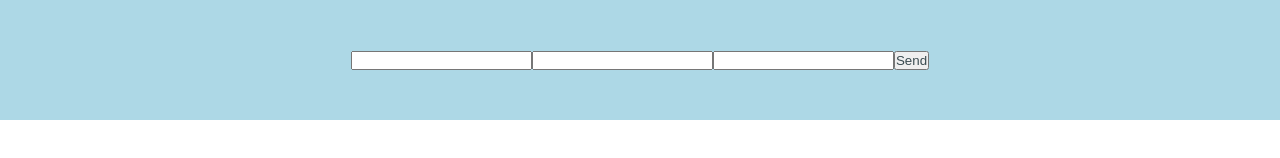
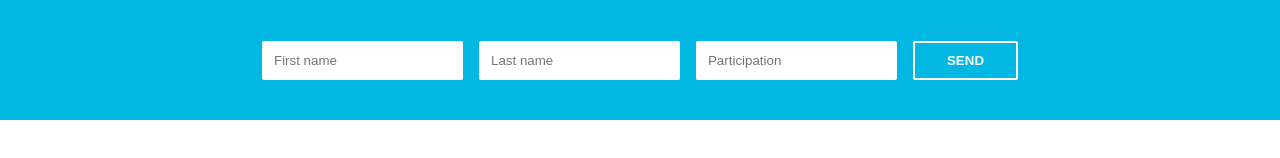
Before and after one commit to future4code/ailton-Daniela-Pinheiro, a React (Create React App) app in the folder modulo6/rodada-cases-3/front-end/: page / in a window 1280 px wide. Shown: the top 158 px of the page. Built offline with nearby package versions, Linux system fonts and the light colour scheme; no server answers.

Commit message:
Formulário

```diff
--- a/modulo6/rodada-cases-3/front-end/src/components/Form/Form-styled.js
+++ b/modulo6/rodada-cases-3/front-end/src/components/Form/Form-styled.js
@@ -1,4 +1,5 @@
 import styled from "styled-components"
+import { BUTTON_COLOR, FORM_COLOR } from "../../constants/colors"
 
 export const FormContainer = styled.form`
     width: 100%;
@@ -6,5 +7,29 @@ export const FormContainer = styled.form`
     display: flex;
     align-items: center;
     justify-content: center;
-    background-color: lightblue;
+    background-color: ${FORM_COLOR};
 `
+
+export const Input = styled.input`
+    padding: 12px;
+    border: none;
+    border-radius: 2px;
+    margin: 8px;
+`
+
+export const Button = styled.button`
+    background-color: ${FORM_COLOR};
+    color: white;
+    font-weight: bold;
+    padding: 10px 32px;
+    border: 2px solid white;
+    border-radius: 2px;
+    margin: 8px;
+    :hover {
+        cursor: pointer;
+    }
+    :active {
+        background-color: ${BUTTON_COLOR};
+        transition: 1s;
+    }
+`
--- a/modulo6/rodada-cases-3/front-end/src/components/Form/Form.js
+++ b/modulo6/rodada-cases-3/front-end/src/components/Form/Form.js
@@ -1,12 +1,64 @@
+import axios from "axios"
 import React from "react"
-import { FormContainer } from "./Form-styled"
+import { BASE_URL } from "../../constants/url"
+import { useForms } from "../../hooks/useForms"
+import { Button, FormContainer, Input } from "./Form-styled"
 
 export default function Form() {
+    const [ form, onChange, clear ] = useForms({
+        name: "",
+        surname: "",
+        participation: ""
+    })
 
-    return <FormContainer>
-        <input />
-        <input />
-        <input />
-        <button>Send</button>
+    const sendForm = () => {
+        axios.post(BASE_URL,
+            form
+        ).then(response => {
+            alert(response.data.message)
+        }).catch(error => {
+            alert(error.response.data.message)
+        })
+    }
+
+    const onSubmitForm = (event) => {
+        event.preventDefault()
+
+        sendForm()
+
+        clear()
+    }
+
+    return <FormContainer onSubmit={onSubmitForm}>
+        <Input
+            name={"name"}
+            value={form.name}
+            onChange={onChange}
+            placeholder={"First name"}
+            type={"text"}
+            required
+        />
+        <Input
+            name={"surname"}
+            value={form.surname}
+            onChange={onChange}
+            placeholder={"Last name"}
+            type={"text"}
+            required
+        />
+        <Input
+            name={"participation"}
+            value={form.participation}
+            onChange={onChange}
+            placeholder={"Participation"}
+            type={"number"}
+            required
+        />
+
+        <Button
+            type={"submit"}
+        >
+            SEND
+        </Button>
     </FormContainer>
 }
--- a/modulo6/rodada-cases-3/front-end/src/constants/colors.js
+++ b/modulo6/rodada-cases-3/front-end/src/constants/colors.js
@@ -1,4 +1,6 @@
-export const HEADER_COLOR = "#00b8e2"
+export const FORM_COLOR = "#00b8e2"
+
+export const BUTTON_COLOR = "#008ead"
 
 export const TEXT_COLOR = "#394b50"
 
--- a/modulo6/rodada-cases-3/front-end/src/hooks/useForms.js
+++ b/modulo6/rodada-cases-3/front-end/src/hooks/useForms.js
@@ -0,0 +1,17 @@
+import { useState } from "react"
+
+export const useForms = (initialState) => {
+    const [ form, setForm ] = useState(initialState)
+
+    const handleInputChange = (event) => {
+        const { value, name } = event.target
+
+        setForm({...form, [name]: value})
+    }
+
+    const clear = () => {
+        setForm(initialState)
+    }
+
+    return [form, handleInputChange, clear]
+}
--- a/modulo6/rodada-cases-3/front-end/src/hooks/useRequestData.js
+++ b/modulo6/rodada-cases-3/front-end/src/hooks/useRequestData.js
@@ -6,11 +6,11 @@ export const useRequestData = (initialData) => {
     const [ data, setData ] = useState(initialData)
 
     useEffect(() => {
-        axios.get(BASE_URL, {
-        }).then(response => {
+        axios.get(BASE_URL)
+        .then(response => {
             setData(response.data)
         }).catch(error => {
-            console.log(error.response.data.message)
+            alert(error.response.data.message)
         })
 
     }, [data])
```
